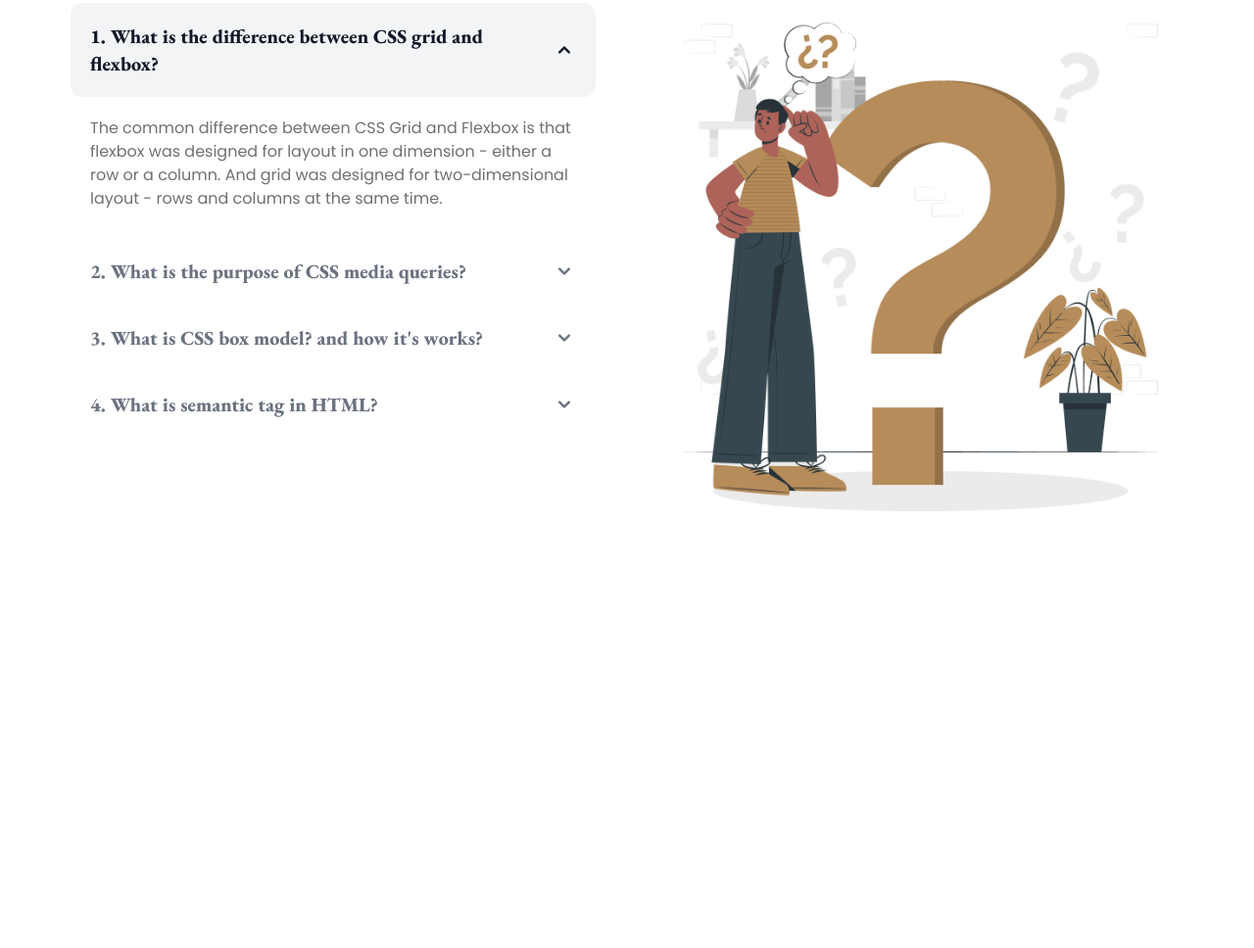
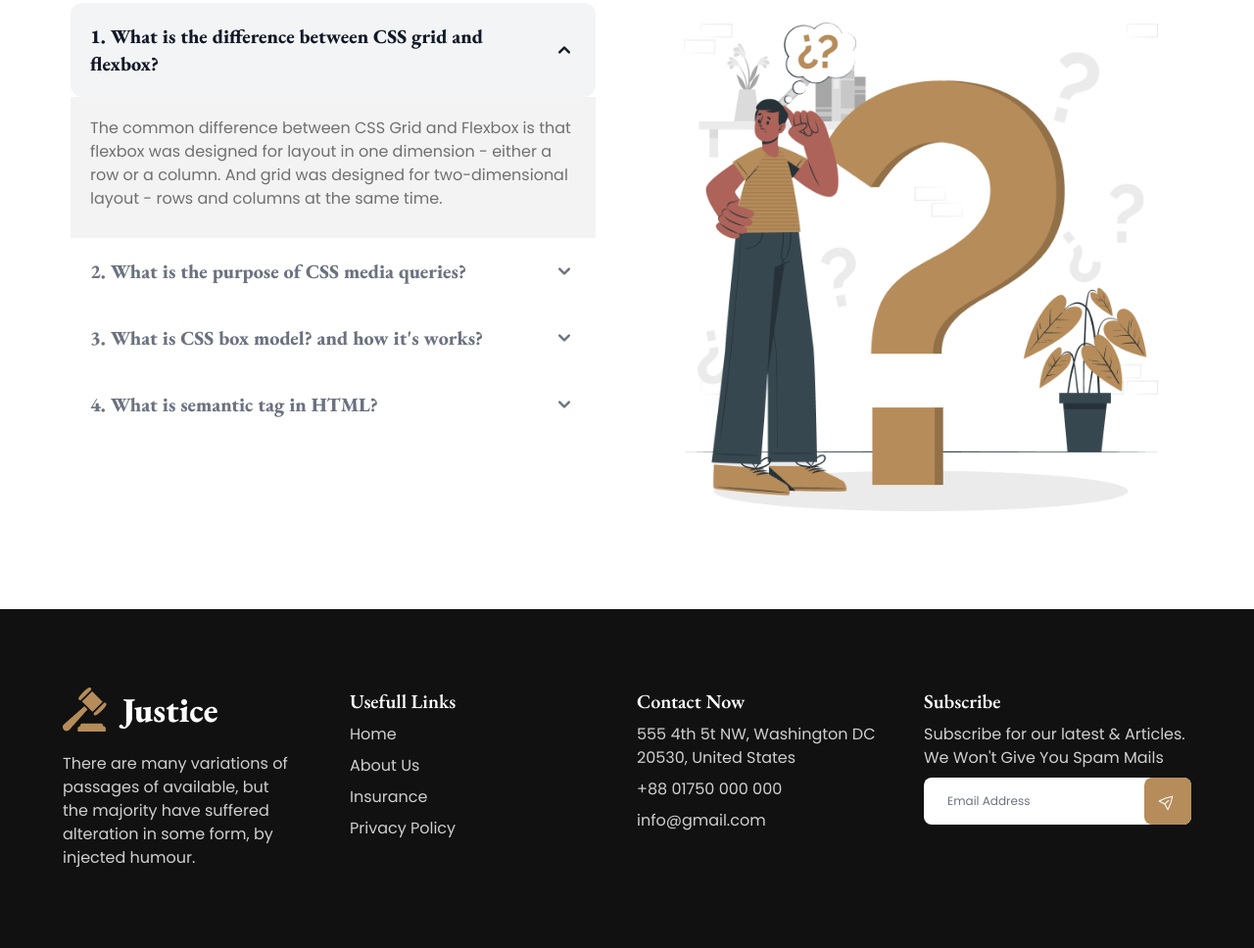
Before and after one commit to robiuzzaman4/legal-solution-test, a website: page index.html in a window 1280 px wide. Shown: the part 2759-3727 px from the top of the page at 98% size. Before the commit the page ends 3381 px from the top, so only its background shows below. Drawn offline with nearby package versions, Linux system fonts and the light colour scheme.

Commit message:
footer done

```diff
--- a/index.html
+++ b/index.html
@@ -286,12 +286,60 @@
                     </div>
                 </div>
             </figure>
-            <!-- FAQ SECTION END -->
         </section>
+        <!-- FAQ SECTION END -->
 
     </main>
     <!-- MAIN END -->
 
+    <!-- FOOTER START -->
+    <footer class="px-2 py-20 bg-dark-1">
+        <figure class="max-w-6xl mx-auto grid gap-10">
+            <!-- FOOTER LINK & SUBSCRIBE SECTION -->
+            <div class="grid grid-cols-1 sm:grid-cols-2 md:grid-cols-4 gap-5">
+                <!-- BRAND -->
+                <div class="flex flex-col items-start justify-between gap-5">
+                    <img src="./public/images/logo.png" alt="Logo">
+                    <p class="text-dark-5 md:pr-10">There are many variations of passages of available, but the majority have suffered alteration in some form, by injected humour.</p>
+                </div>
+
+                <!-- OUR LINKS -->
+                <div class="flex flex-col gap-2">
+                    <h4 class="font-semibold text-xl font-garamond text-white">Usefull Links</h4>
+                    <a href="#" class="text-dark-5">Home</a>
+                    <a href="#" class="text-dark-5">About Us</a>
+                    <a href="#" class="text-dark-5">Insurance</a>
+                    <a href="#" class="text-dark-5">Privacy Policy</a>
+                </div>
+                <!-- OUR SERVICES -->
+                <div class="flex flex-col gap-2">
+                    <h4 class="font-semibold font-garamond text-xl text-white">Contact Now</h4>
+                    <a href="#" class="text-dark-5">555 4th 5t NW, Washington DC 20530, United States</a>
+                    <a href="#" class="text-dark-5">+88 01750 000 000</a>
+                    <a href="#" class="text-dark-5">info@gmail.com
+                    </a>
+                </div>
+
+                <!-- SUBSCRIBE FORM  AND SOCIALS -->
+                <div class="flex flex-col gap-2">
+                    <h4 class="font-semibold font-garamond text-xl text-white">Subscribe</h4>
+                    <p class="text-dark-5">Subscribe for our latest & Articles. We Won't Give You Spam Mails</p>
+
+                    <!-- FORM -->
+                    <form class="flex items-center justify-center w-full">
+                        <label class="w-full relative">
+                            <input type="email" class="py-4 px-6 max-w-lg w-full text-xs text-dark-4 bg-white focus:outline-none focus:ring-0 border-none rounded-lg"
+                            placeholder="Email Address">
+                            <button class="absolute top-0 right-0 p-3 rounded-lg bg-brown text-white font-semibold">
+                                <img class="w-6" src="./public/images/arrow.svg">
+                            </button>
+                        </label>
+                    </form>
+                </div>
+            </div>
+        </figure>
+    </footer>
+    <!-- FOOTER END -->
 
     <!-- FLOWBITE JS CDN -->
     <script src="https://cdnjs.cloudflare.com/ajax/libs/flowbite/1.6.2/flowbite.min.js"></script>
```
Also changed, not shown: public/dist/output.css, public/images/arrow.svg (added).
